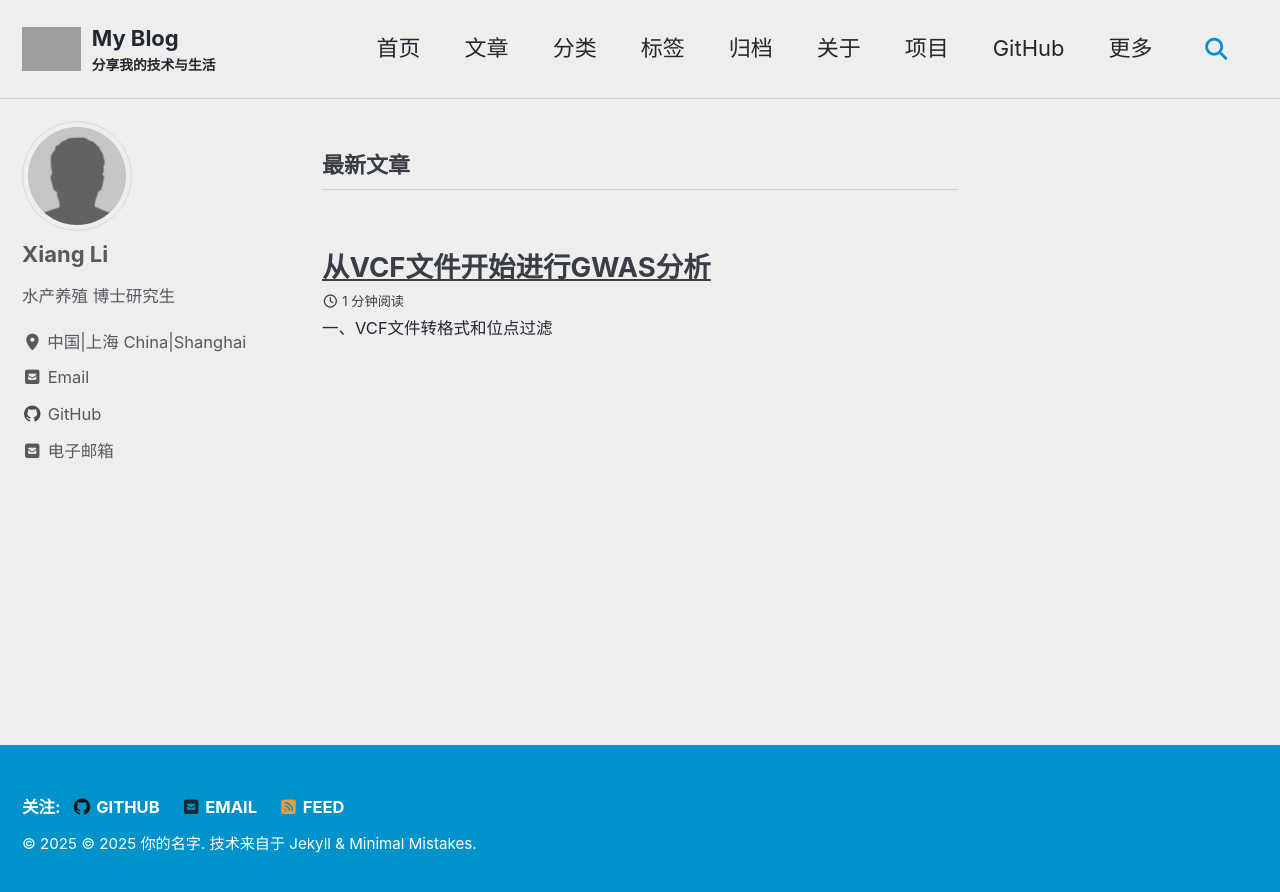
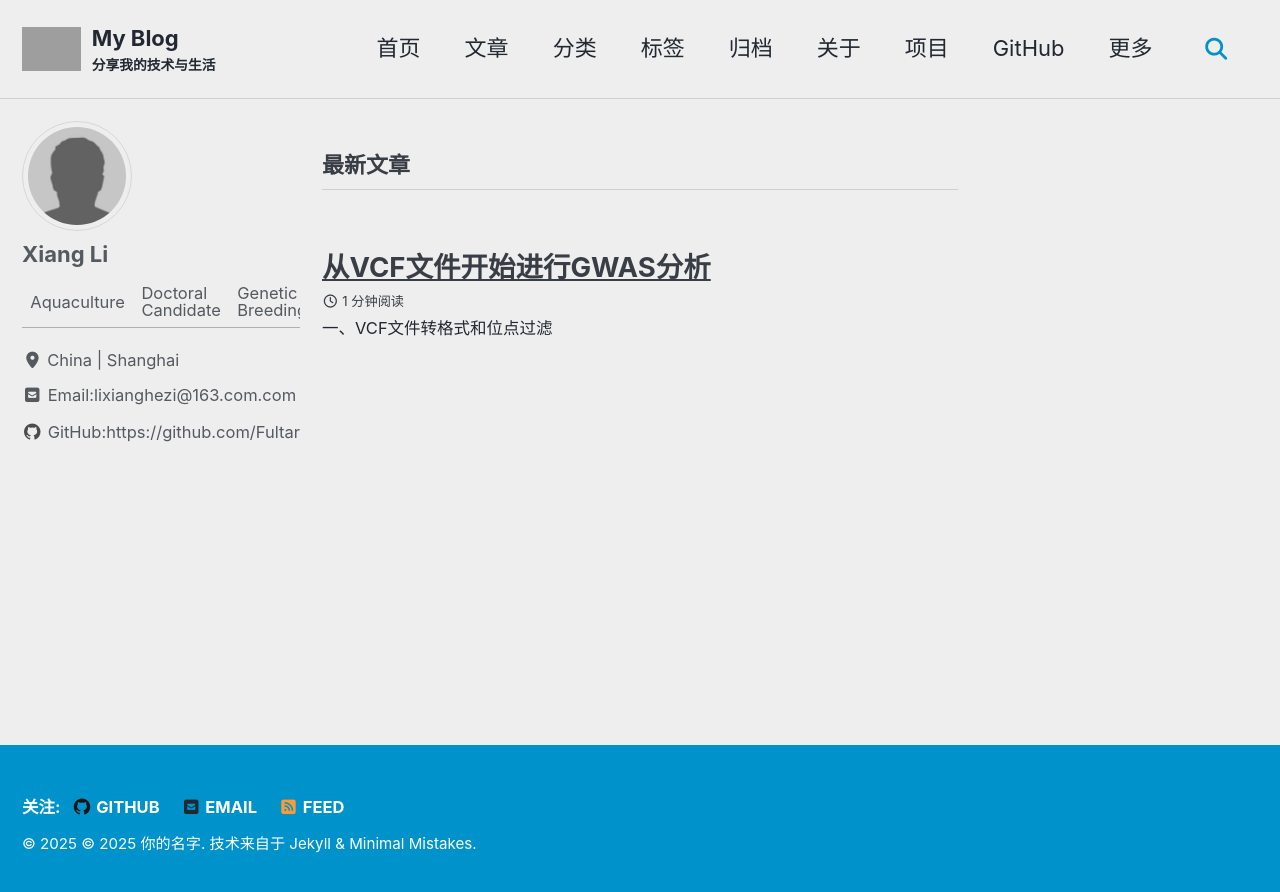
Before and after one commit to Fultar/Fultar.github.io, a Jekyll site: the page built from index.html, in a window 1280 px wide. Shown: the top 892 px of the page. Built offline with Jekyll 4.4.1, drawn with Linux system fonts in a browser that asks for light colours; cached includes are drawn as plain includes; the list of posts is cut into pages by our own code; grey boxes are pictures that could not be loaded.

Commit message:
Update _config.yml

```diff
--- a/_config.yml
+++ b/_config.yml
@@ -128,11 +128,11 @@ analytics:
 author:
   name             : "Xiang Li"
   avatar           : "/assets/images/bio-photo.jpg" # path of avatar image, e.g. "/assets/images/bio-photo.jpg"
-  bio              : "水产养殖 博士研究生"
-  location         : "中国|上海 \n China|Shanghai"
-  email            : "lixianghezi@163.com"
+  bio              : "Aquaculture | Doctoral Candidate | Genetic Breeding"
+  location         : "China | Shanghai"
+  #email            : "lixianghezi@163.com"
   links:
-    - label: "Email"
+    - label: "Email:lixianghezi@163.com.com"
       icon: "fas fa-fw fa-envelope-square"
       url: "mailto:lixianghezi@163.com.com"
     - label: "Website"
@@ -144,7 +144,7 @@ author:
     - label: "Facebook"
       icon: "fab fa-fw fa-facebook-square"
       # url: "https://facebook.com/"
-    - label: "GitHub"
+    - label: "GitHub:https://github.com/Fultar/"
       icon: "fab fa-fw fa-github"
       url: "https://github.com/Fultar/"
     - label: "Instagram"
```
